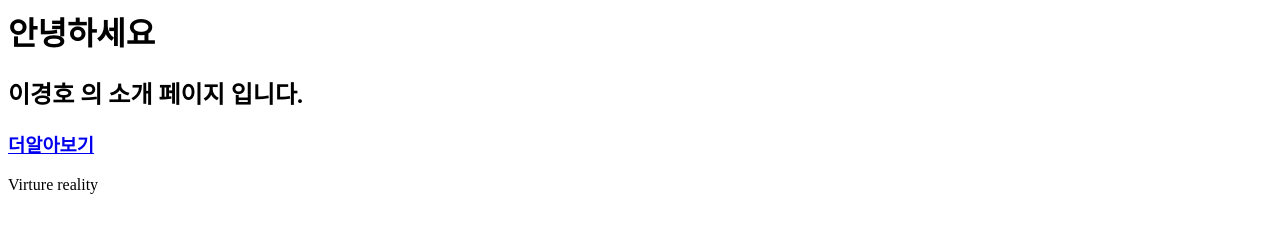
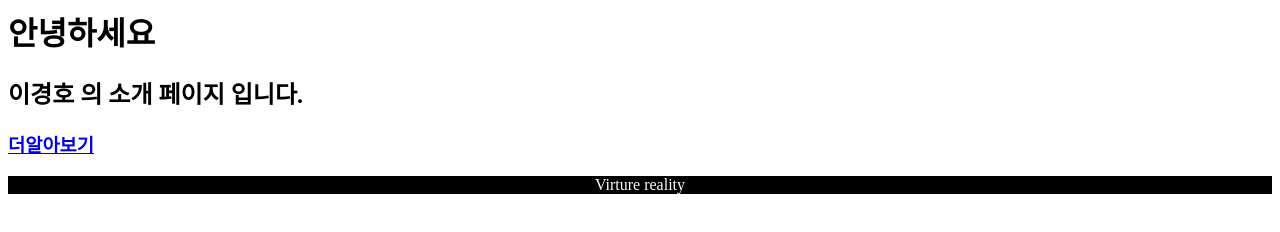
Before and after one commit to kyungho-lee/practive_git, a plain HTML site: page simpleWebpage/index.html in a window 1280 px wide. Drawn offline with Linux system fonts and the light colour scheme.

Commit message:
index.html에 style 추가

```diff
--- a/simpleWebpage/index.html
+++ b/simpleWebpage/index.html
@@ -1,3 +1,14 @@
+<style>
+   p
+   {
+       color:white;
+       background-color: black;
+       text-align: center;
+   }
+
+
+</style>
+
 <h1>안녕하세요</h1>
 
 <h2>이경호 의 소개 페이지 입니다.</h2>
```
